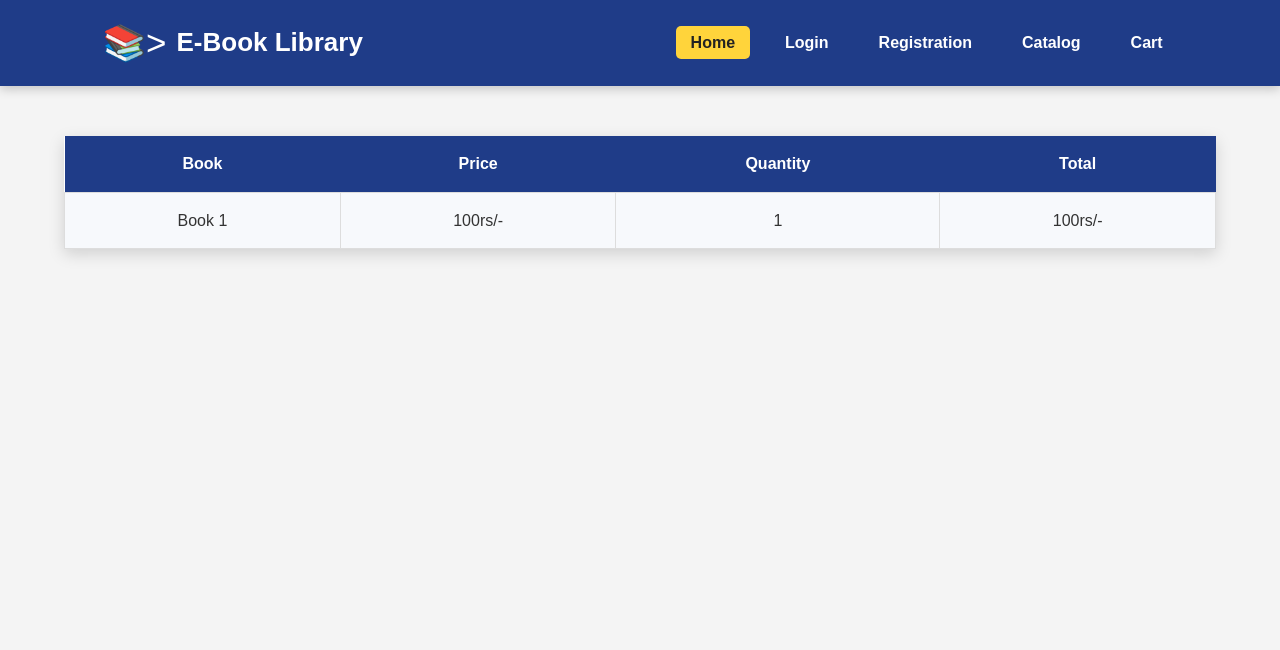
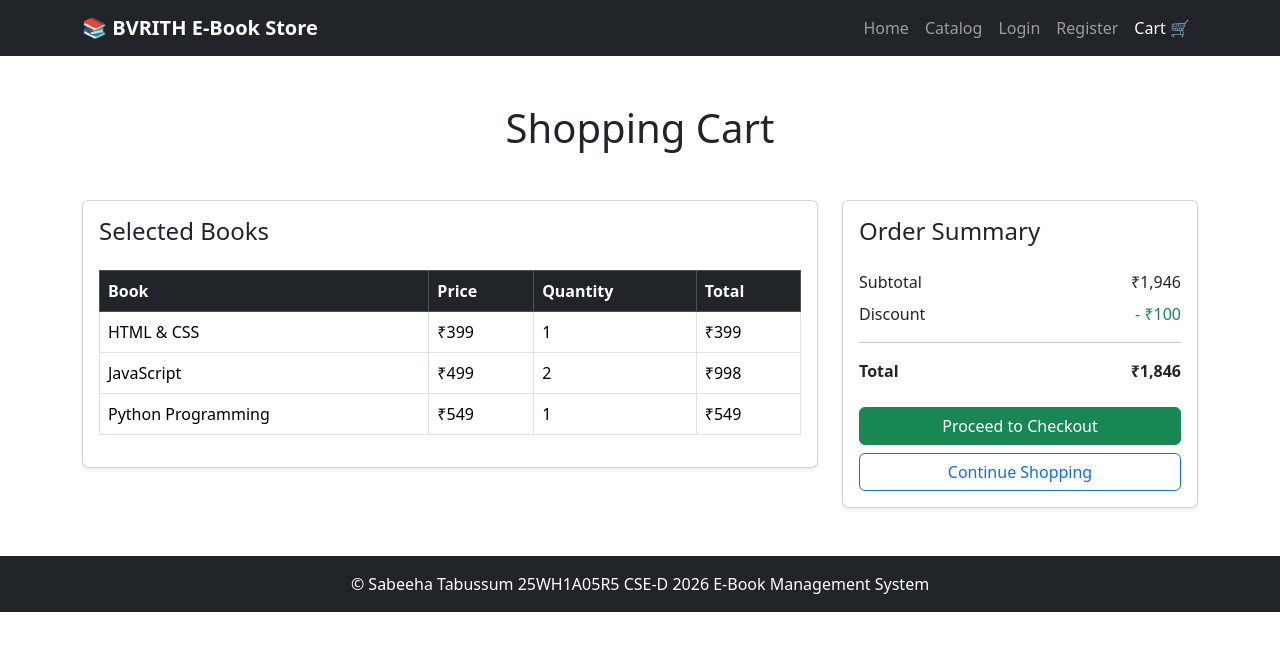
Before and after one commit to 25wh1a05r5-oss/nodejslab, a plain HTML site: page cart.html in a window 1280 px wide. Drawn offline with nearby package versions, Linux system fonts and the light colour scheme; files that its build step writes are made by us from their sources.

Commit message:
Add files via upload

```diff
--- a/cart.html
+++ b/cart.html
@@ -1,55 +1,360 @@
 <!DOCTYPE html>
+
 <html lang="en">
+
 <head>
-    <meta charset="UTF-8">
-    <meta name="viewport" content="width=device-width, initial-scale=1.0">
-    <title>Document</title>
-    <link rel="stylesheet" href="CSS/style.css">
+
+
+<meta charset="UTF-8">
+
+<meta name="viewport"
+      content="width=device-width, initial-scale=1.0">
+
+<title>Shopping Cart - E-Book Store</title>
+
+<!-- Bootstrap CSS -->
+
+<link href="https://cdn.jsdelivr.net/npm/bootstrap@5.3.8/dist/css/bootstrap.min.css"
+      rel="stylesheet">
+
+
 </head>
+
 <body>
-    <header>
-        <div class="logo">
-            <div class="c">&#x1F4DA;></div>
-            <h2>E-Book Library</h2>
-            <div class="s"></div>
+
+<!-- ================= NAVBAR ================= -->
+
+<nav class="navbar navbar-expand-lg navbar-dark bg-dark">
+
+
+<div class="container">
+
+    <a class="navbar-brand fw-bold"
+       href="index.html">
+
+        📚  BVRITH E-Book Store
+
+    </a>
+
+
+    <button class="navbar-toggler"
+            type="button"
+            data-bs-toggle="collapse"
+            data-bs-target="#navbarNav">
+
+        <span class="navbar-toggler-icon"></span>
+
+    </button>
+
+
+    <div class="collapse navbar-collapse"
+         id="navbarNav">
+
+        <ul class="navbar-nav ms-auto">
+
+            <li class="nav-item">
+
+                <a class="nav-link"
+                   href="index.html">
+
+                    Home
+
+                </a>
+
+            </li>
+
+
+            <li class="nav-item">
+
+                <a class="nav-link"
+                   href="catalog.html">
+
+                    Catalog
+
+                </a>
+
+            </li>
+
+
+            <li class="nav-item">
+
+                <a class="nav-link"
+                   href="login.html">
+
+                    Login
+
+                </a>
+
+            </li>
+
+
+            <li class="nav-item">
+
+                <a class="nav-link"
+                   href="register.html">
+
+                    Register
+
+                </a>
+
+            </li>
+
+
+            <li class="nav-item">
+
+                <a class="nav-link active"
+                   href="cart.html">
+
+                    Cart 🛒
+
+                </a>
+
+            </li>
+
+        </ul>
+
+    </div>
+
+</div>
+
+
+</nav>
+
+<!-- ================= CART ================= -->
+
+<div class="container my-5">
+
+
+<h1 class="text-center mb-5">
+    Shopping Cart
+</h1>
+
+
+<div class="row g-4">
+
+
+    <!-- ================= CART TABLE ================= -->
+
+    <div class="col-12 col-lg-8">
+
+        <div class="card shadow-sm">
+
+            <div class="card-body">
+
+                <h4 class="mb-4">
+                    Selected Books
+                </h4>
+
+
+                <div class="table-responsive">
+
+                    <table class="table table-bordered
+                                  table-hover align-middle">
+
+                        <thead class="table-dark">
+
+                            <tr>
+
+                                <th>
+                                    Book
+                                </th>
+
+                                <th>
+                                    Price
+                                </th>
+
+                                <th>
+                                    Quantity
+                                </th>
+
+                                <th>
+                                    Total
+                                </th>
+
+                            </tr>
+
+                        </thead>
+
+
+                        <tbody>
+
+                            <tr>
+
+                                <td>
+                                    HTML & CSS
+                                </td>
+
+                                <td>
+                                    ₹399
+                                </td>
+
+                                <td>
+                                    1
+                                </td>
+
+                                <td>
+                                    ₹399
+                                </td>
+
+                            </tr>
+
+
+                            <tr>
+
+                                <td>
+                                    JavaScript
+                                </td>
+
+                                <td>
+                                    ₹499
+                                </td>
+
+                                <td>
+                                    2
+                                </td>
+
+                                <td>
+                                    ₹998
+                                </td>
+
+                            </tr>
+
+
+                            <tr>
+
+                                <td>
+                                    Python Programming
+                                </td>
+
+                                <td>
+                                    ₹549
+                                </td>
+
+                                <td>
+                                    1
+                                </td>
+
+                                <td>
+                                    ₹549
+                                </td>
+
+                            </tr>
+
+                        </tbody>
+
+                    </table>
+
+                </div>
+
+            </div>
 
         </div>
-        <nav>
-            <ul>
-                <li>
-                    <a href="index.html"class="active">Home</a>
-                </li>
-                <li>
-                    <a href="login.html">Login</a>
-                    </li>
-                    <li>
-                        <a href="registration.html">Registration</a>
-                    </li>
-                    <li>
-                        <a href="catalog.html">Catalog</a>
-                    </li>
-                    <li>
-                        <a href="cart.html">Cart</a>
-                    </li>
-            </ul>
-        </nav>
-    </header>
-    <div class="table">
-        <table>
-            <tr>
-                <th>Book</th>
-                <th>Price</th>
-                <th>Quantity</th>
-                <th>Total</th>
-            </tr>
-            <tr>
-                <td>Book 1</td>
-                <td>100rs/-</td>
-                <td>1</td>
-                <td>100rs/-</td>
-            </tr>
-        </table>
+
     </div>
 
+
+    <!-- ================= ORDER SUMMARY ================= -->
+
+    <div class="col-12 col-lg-4">
+
+        <div class="card shadow-sm">
+
+            <div class="card-body">
+
+                <h4 class="card-title mb-4">
+                    Order Summary
+                </h4>
+
+
+                <div class="d-flex justify-content-between mb-2">
+
+                    <span>
+                        Subtotal
+                    </span>
+
+                    <span>
+                        ₹1,946
+                    </span>
+
+                </div>
+
+
+                <div class="d-flex justify-content-between mb-2">
+
+                    <span>
+                        Discount
+                    </span>
+
+                    <span class="text-success">
+                        - ₹100
+                    </span>
+
+                </div>
+
+
+                <hr>
+
+
+                <div class="d-flex justify-content-between">
+
+                    <strong>
+                        Total
+                    </strong>
+
+                    <strong>
+                        ₹1,846
+                    </strong>
+
+                </div>
+
+
+                <button class="btn btn-success w-100 mt-4">
+
+                    Proceed to Checkout
+
+                </button>
+
+
+                <a href="catalog.html"
+                   class="btn btn-outline-primary w-100 mt-2">
+
+                    Continue Shopping
+
+                </a>
+
+            </div>
+
+        </div>
+
+    </div>
+
+</div>
+
+
+</div>
+
+<!-- ================= FOOTER ================= -->
+
+<footer class="bg-dark text-white text-center p-3">
+
+
+<p class="mb-0">
+
+   © Sabeeha Tabussum
+    25WH1A05R5
+    CSE-D
+    2026 E-Book Management System
+
+</p>
+
+
+</footer>
+
+<!-- Bootstrap JavaScript -->
+
+<script src="https://cdn.jsdelivr.net/npm/bootstrap@5.3.8/dist/js/bootstrap.bundle.min.js">
+</script>
+
 </body>
+
 </html>
```
